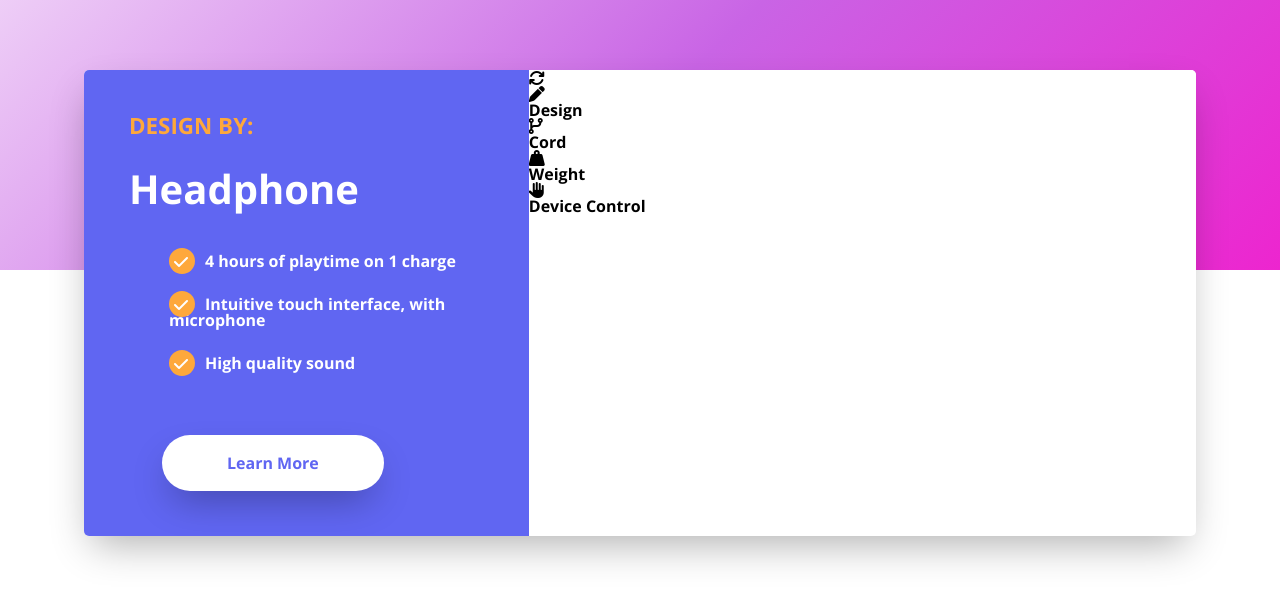
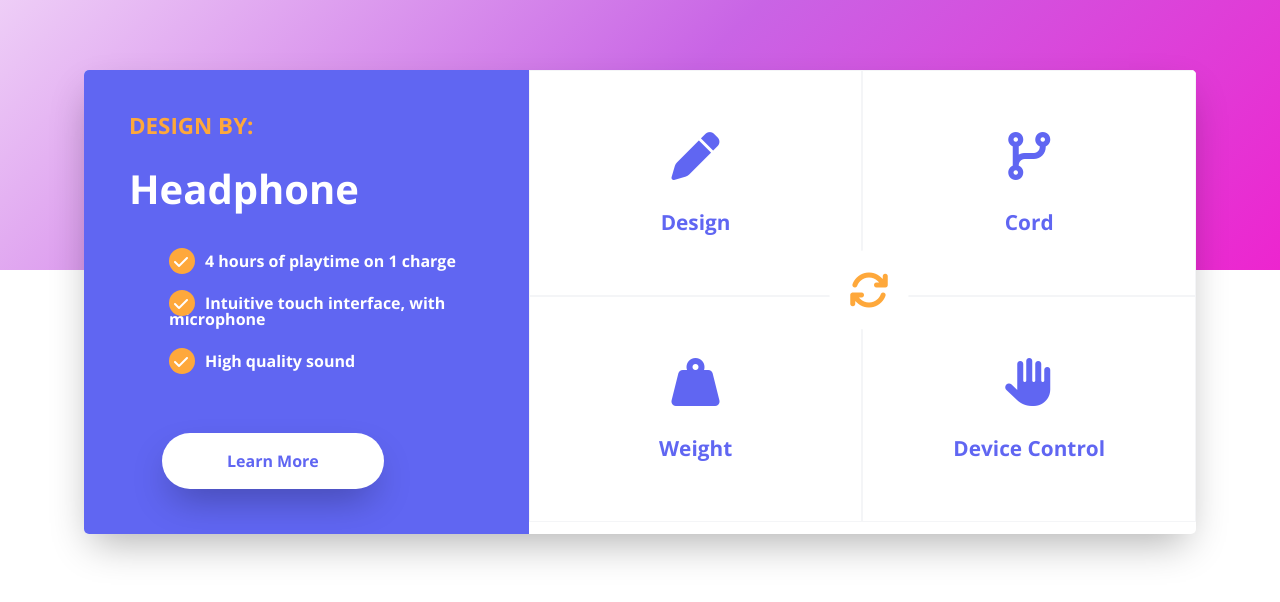
Before and after one commit to Dreday904/Headphone-Landing-Page, a plain HTML site: page index.html in a window 1280 px wide. Shown: the part 1254-1856 px from the top of the page. Drawn offline with nearby package versions, Linux system fonts and the light colour scheme; files that its build step writes are made by us from their sources; files whose address does not match are found by name.

Commit message:
Update design-by.css

```diff
--- a/design-by.css
+++ b/design-by.css
@@ -57,7 +57,7 @@ top: -200px;
   color: white;
   font-size: 1rem;
   font-weight: 100;
-  margin-bottom: 15px;
+  margin-bottom: 14px;
   vertical-align: top;
 }
 #design-by .design-container .info-section .info-list li .circle{
@@ -94,4 +94,36 @@ top: -200px;
   background: white;
   display: inline-block;
   float: left;
+  position: relative;
 }
+#design-by .design-container .icon-section .refresh-circle{
+  position: absolute;
+  left: 45%;
+  top: 40%;
+  width: 80px;
+  height: 80px;
+  background: white;
+  border-radius: 50%;
+}
+#design-by .design-container .icon-section .refresh-circle .fa-solid{
+  position: relative;
+  color: #FEA83B;
+  font-size: 2.5rem;
+  top: 20px;
+  left: 20px;
+}
+#design-by .design-container .icon-section .icon-box{
+  width: 50%;
+  height: 226px;
+  display: inline-block;
+  float: left;
+  text-align: center;
+  border: 1px solid #f4f5f7;
+  color: #6066F2;
+  font-size: 1.3rem;
+}
+#design-by .design-container .icon-section .icon-box .fa-solid{
+ font-size: 3rem;
+ margin-bottom: 2rem;
+ margin-top: 61px;
+}
```
